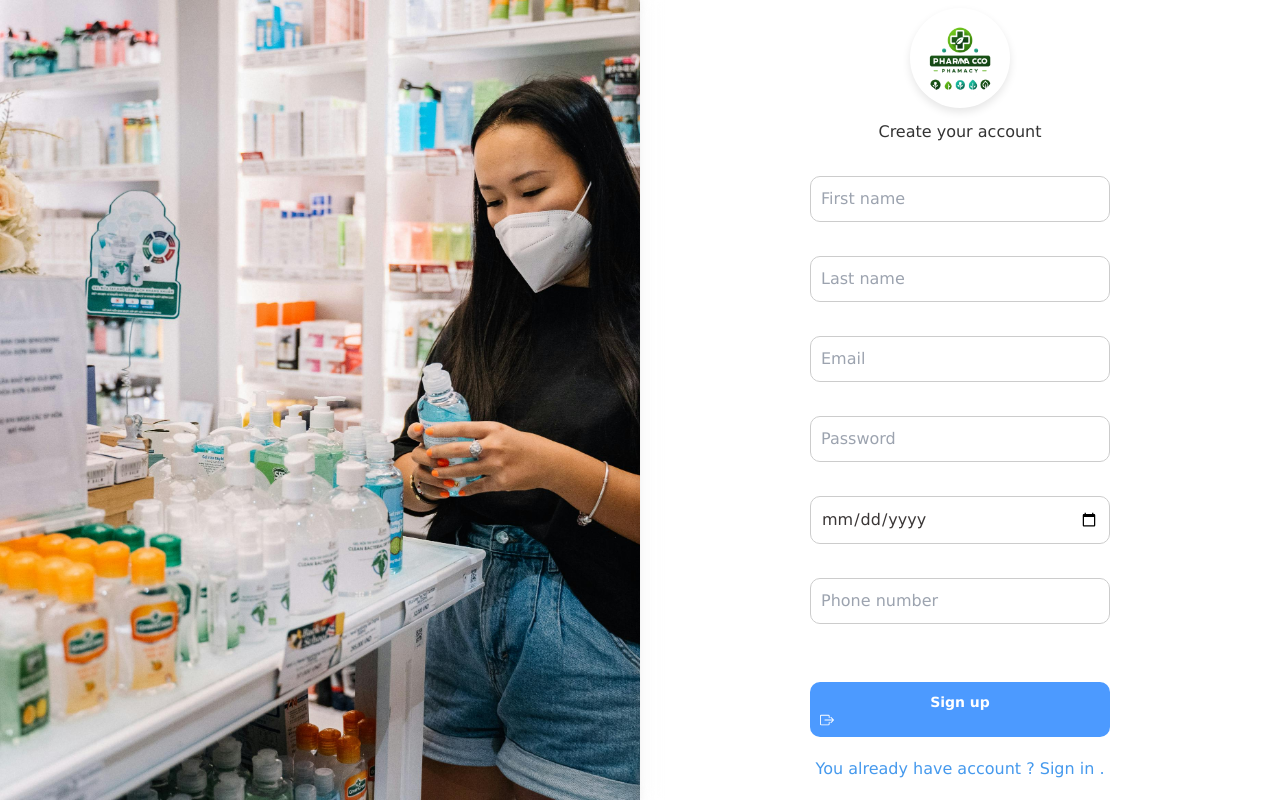
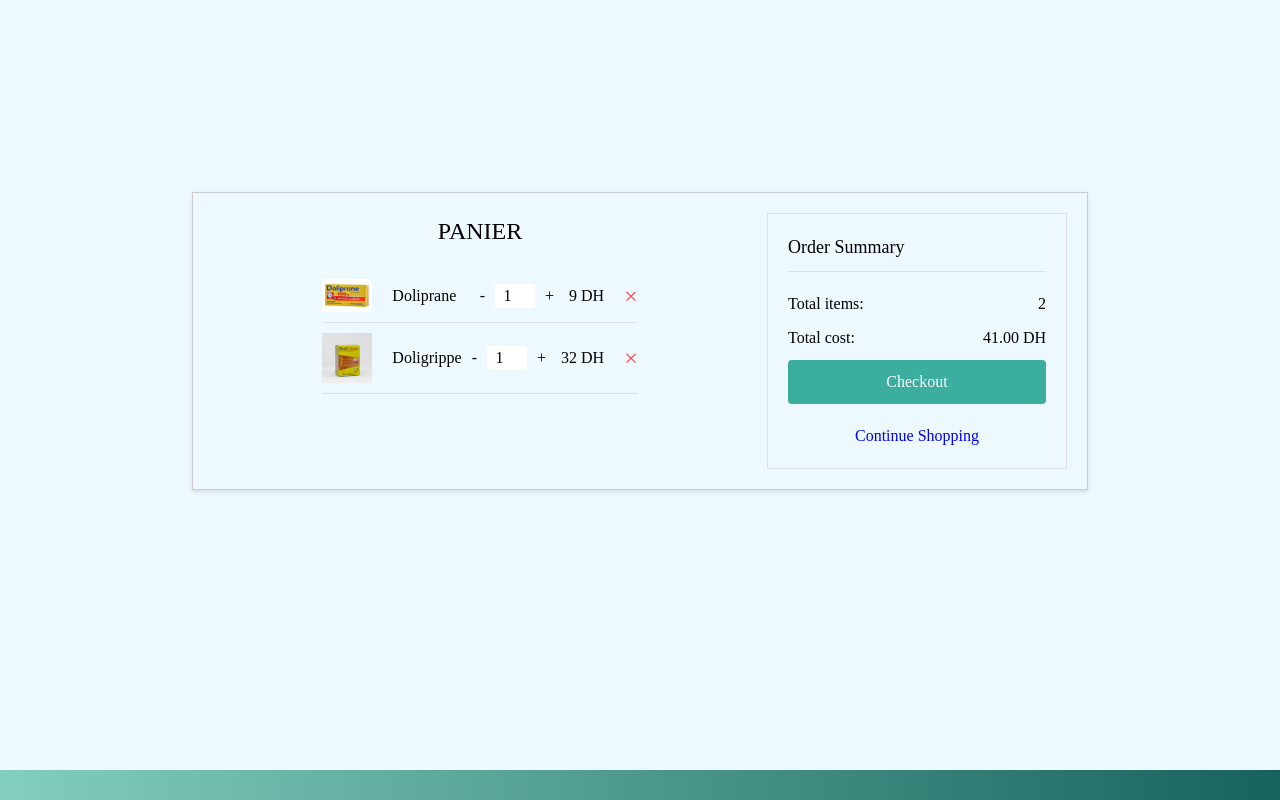
Before and after one commit to Artistefx/Pharmaco, a React (Create React App) app: page / in a window 1280 px wide. Built offline with nearby package versions, Linux system fonts and the light colour scheme; the HTML template or start-up script is replaced by a standard one.

Commit message:
panier design

```diff
--- a/package.json
+++ b/package.json
@@ -3,6 +3,9 @@
   "version": "0.1.0",
   "private": true,
   "dependencies": {
+    "@fortawesome/fontawesome-svg-core": "^6.5.2",
+    "@fortawesome/free-solid-svg-icons": "^6.5.2",
+    "@fortawesome/react-fontawesome": "^0.2.0",
     "@headlessui/react": "^1.7.19",
     "@heroicons/react": "^2.1.3",
     "@testing-library/jest-dom": "^5.17.0",
--- a/src/App.js
+++ b/src/App.js
@@ -13,7 +13,7 @@
 function App() {
   return (
     <div className="App">
-      <SignUp/>
+      <Panier/>
     </div>
   );
 }
--- a/src/Components/Panier/Cart.css
+++ b/src/Components/Panier/Cart.css
@@ -1,49 +1,38 @@
-/* Cart.css */
 .cart-container {
-    font-family: 'Arial', sans-serif;
-    max-width: 600px;
-    margin: 20px auto;
-    padding: 20px;
-    border: 1px solid #e1e1e1;
+  flex-grow: 1; /* Takes up all available space minus what the summary requires */
+  display: flex;
+  flex-direction: column; /* Stacks items vertically */
+  align-items: center; /* Centers items horizontally */
 }
-
-  .cart-title {
-    font-size: 24px;
-    margin-bottom: 20px;
-    padding-bottom: 10px;
-    border-bottom: 2px solid #333;
-  }
-
 .cart-item {
   display: flex;
   align-items: center;
-    margin-bottom: 20px;
+  justify-content: space-between;
+  border-bottom: 1px solid #e1e1e1;
+  padding: 10px 0;
 }
 
 .cart-item-image {
-    width: 80px; /* Adjust size as needed */
+  width: 50px; /* Smaller to be less prominent */
   height: auto;
   margin-right: 20px;
 }
 
 .cart-item-details {
   flex: 1;
+  display: flex;
+  justify-content: space-between;
+  align-items: center;
 }
 
 .cart-item-title {
-    font-size: 18px;
-    font-weight: bold;
-    margin-bottom: 5px;
+  font-size: 16px;
+  margin-right: 10px; /* space between title and actions */
 }
 
-  .cart-item-description {
-    margin-bottom: 10px;
-  }
-
-  .cart-item-price {
-    font-size: 16px;
-    font-weight: bold;
-    margin-bottom: 10px;
+.cart-item-actions {
+  display: flex;
+  align-items: center;
 }
 
 .cart-item-quantity-selector {
@@ -52,72 +41,105 @@
 }
 
 .quantity-btn {
-    border: 1px solid #cccccc;
-    background-color: #f7f7f7;
-    padding: 5px 10px;
-    margin: 0 5px;
+  border: none;
+  background-color: transparent;
   cursor: pointer;
+  font-size: 16px;
 }
 
 .quantity-input {
-    width: 50px;
+  width: 40px;
   text-align: center;
-    padding: 5px;
-    border: 1px solid #cccccc;
-    margin: 0 5px;
+  margin: 0 10px;
 }
 
-  .cart-summary {
-    text-align: right;
-  }
-
-  .cart-summary-info {
-    margin-top: 20px;
-    padding-top: 10px;
-    border-top: 1px solid #e1e1e1;
-  }
-
-  .summary-items {
-    font-size: 16px;
-    margin-bottom: 5px;
-  }
-
-  .summary-total {
-    font-size: 18px;
-    font-weight: bold;
+.cart-item-price {
+  margin-right: 20px; /* Space before remove button */
+  margin-right: 20px;
+  padding-left: 15px;
 }
 
 .cart-item-remove {
   background-color: transparent;
   border: none;
   cursor: pointer;
-    margin-left: 20px;
-    color: #ff0000;
-    font-size: 20px;
+  color: #ff4444;
+  font-size: 24px;
+  line-height: 1;
+}
+
+/* Styles for order summary */
+.order-summary {
+  width: 300px;
+  padding: 20px;
+  border: 1px solid #e1e1e1;
+}
+
+.order-summary h3 {
+  font-size: 18px;
+  border-bottom: 1px solid #e1e1e1;
+  padding-bottom: 10px;
+  margin-bottom: 20px;
+}
+
+.summary-item, .summary-total {
+  display: flex;
+  justify-content: space-between;
+  margin-bottom: 10px;
+}
+
+.checkout-button {
+  width: 100%;
+  padding: 10px;
+  background-color: #3baea0;
+  color: white;
+  border: none;
+  border-radius: 4px;
+  cursor: pointer;
+}
+
+.checkout-button:hover {
+  background-color: #45a049;
 }
 
 .continue-shopping-link {
   display: block;
+  text-align: center;
   margin-top: 20px;
   text-decoration: none;
   color: #0000ff;
-    font-size: 16px;
-  }
-  .checkout-button {
-    background-color: #4CAF50; /* Couleur de fond du bouton */
-    color: white; /* Couleur du texte */
-    padding: 10px 20px; /* Padding autour du texte */
-    border: none; /* Pas de bordure */
-    border-radius: 4px; /* Coins arrondis */
-    cursor: pointer; /* Change le curseur en main */
-    font-size: 16px; /* Taille du texte */
-    margin-top: 20px; /* Espace au-dessus du bouton */
-    text-align: center;
-    text-decoration: none;
-    display: inline-block; /* Permet au bouton de s'aligner correctement */
-    transition: background-color 0.3s; /* Animation du fond au survol */
 }
 
-  .checkout-button:hover {
-    background-color: #45a049; /* Changement de couleur au survol */
+.shopping-cart-container {
+  display: flex;
+  justify-content: center; /* Ensures that children (cart and summary) are centered */
+  align-items: start; /* Aligns children at the top */
+  max-width: 1200px; /* Adjust based on your total width requirements */
+  margin: 0 auto; /* Center the entire container on the page */
+  padding: 20px;
+  border: 1px solid #ccc; /* Adds a border around the entire container */
+  box-shadow: 0 2px 4px rgba(0,0,0,0.1); /* Optional shadow for depth */
+  padding-top: 20px;
+  margin-top: 15%;
+  margin-left: 15%;
+  margin-right: 15%;
 }
+
+.order-summary {
+  width: 300px; /* Fixed width for the summary */
+  padding: 20px;
+  border: 1px solid #e1e1e1; /* Consistent with other borders */
+  margin-left: 20px; /* Spacing between cart items and summary */
+}
+
+.cart {
+  flex-grow: 1;
+  margin-right: 20px;
+}
+
+.cart-title {
+  font-size: 24px; /* Ensures visibility */
+  text-align: center; /* Center the title text */
+  margin-top: 0;
+  margin-bottom: 20px; /* Space below the title */
+}
--- a/src/Components/Panier/Cart.jsx
+++ b/src/Components/Panier/Cart.jsx
@@ -9,9 +9,7 @@
   };
 
 
-  const calculateTotal = () => {
-    return items.reduce((acc, item) => acc + item.price * item.quantity, 0).toFixed(2);
-  };
+
 
   return (
     <div className="cart-container">
@@ -22,16 +20,7 @@
           />
         ))}
       </div>
-      <div className="cart-summary">
-        <div className="cart-summary-info">
-          <p className="summary-items">{items.length} article{items.length > 1 ? 's' : ''}</p>
-          <p className="summary-total">Total TTC: {calculateTotal()} Dhs</p>
-          <button className="checkout-button">Continuer au checkout</button>
 
-        </div>
-        <a href="#" className="continue-shopping-link">Continuer mes achats</a>
-
-      </div>
       {/* Other UI Elements as needed */}
     </div>
   );
@@ -39,7 +28,9 @@
 
 Cart.propTypes = {
   items: PropTypes.arrayOf(PropTypes.object).isRequired,
-  onItemsUpdate: PropTypes.func.isRequired
+  onItemsUpdate: PropTypes.func.isRequired,
+  onItemRemove: PropTypes.func.isRequired
+
 };
 
 export default Cart;
--- a/src/Components/Panier/CartItem.jsx
+++ b/src/Components/Panier/CartItem.jsx
@@ -2,22 +2,28 @@
 import React from 'react';
 import PropTypes from 'prop-types';
 
-const CartItem = ({ item, onUpdate }) => {
+const CartItem = ({ item, onUpdate, onRemove }) => {
   const handleQuantityChange = (newQuantity) => {
     onUpdate(item.id, newQuantity);
   };
+  const handleRemoveClick = () => {
+    onRemove(item.id);
+  };
+
 
   return (
     <div className="cart-item">
       <img src={item.imageSrc} alt={item.imageAlt} className="cart-item-image" />
       <div className="cart-item-details">
-        <h3 className="cart-item-title">{item.name}</h3>
-        <p className="cart-item-description">{item.Description}</p>
-        <p className="cart-item-price">{item.price} Dhs</p>
-        <div className="cart-item-quantity-selector">
-          <button className="quantity-btn decrease" onClick={() => handleQuantityChange(item.quantity - 1)} disabled={item.quantity <= 1}>-</button>
-          <input type="number" className="quantity-input" value={item.quantity} readOnly />
-          <button className="quantity-btn increase" onClick={() => handleQuantityChange(item.quantity + 1)}>+</button>
+        <h4 className="cart-item-title">{item.name}</h4>
+        <div className="cart-item-actions">
+          <div className="cart-item-quantity-selector">
+            <button className="quantity-btn decrease" onClick={() => handleQuantityChange(item.quantity - 1)} disabled={item.quantity <= 1}>-</button>
+            <input type="number" className="quantity-input" value={item.quantity} readOnly />
+            <button className="quantity-btn increase" onClick={() => handleQuantityChange(item.quantity + 1)}>+</button>
+          </div>
+          <p className="cart-item-price">{item.price} DH</p>
+          <button className="cart-item-remove" onClick={handleRemoveClick}>×</button>
         </div>
       </div>
     </div>
@@ -34,7 +40,9 @@
     imageSrc: PropTypes.string.isRequired,
     imageAlt: PropTypes.string.isRequired
   }).isRequired,
-  onUpdate: PropTypes.func.isRequired
+  onUpdate: PropTypes.func.isRequired,
+  onRemove: PropTypes.func.isRequired
+
 };
 
 export default CartItem;
--- /dev/null
+++ b/src/Components/Panier/OrderSummary.jsx
@@ -0,0 +1,25 @@
+// OrderSummary.jsx
+import React from 'react';
+
+const OrderSummary = ({ items }) => {
+  const calculateTotal = () => items.reduce((acc, item) => acc + item.price * item.quantity, 0).toFixed(2);
+
+  const calculateQuantity = () => items.reduce((acc,item) =>  acc + item.quantity , 0);
+  return (
+    <div className="order-summary">
+      <h3>Order Summary</h3>
+      <div className="summary-item">
+        <span>Total items:</span>
+        <span>{calculateQuantity()}</span>
+      </div>
+      <div className="summary-total">
+        <span>Total cost:</span>
+        <span>{calculateTotal()} DH</span>
+      </div>
+      <button className="checkout-button" href="#">Checkout</button>
+      <a href="#" className="continue-shopping-link">Continue Shopping</a>
+    </div>
+  );
+};
+
+export default OrderSummary;
--- a/src/Components/Panier/Panier.jsx
+++ b/src/Components/Panier/Panier.jsx
@@ -3,6 +3,8 @@
 import image1 from './PanierAssets/Medicament1.jpg';
 import image2 from './PanierAssets/Medicament2.jpg'
 import Cart from './Cart.jsx';
+import OrderSummary from './OrderSummary.jsx'
+import footer from '../Footer/footer.jsx'
 
 const products = [
   {
@@ -48,10 +50,11 @@
     };
 
     return (
-        <div className="app">
-          <Cart items={items} onItemsUpdate={updateItems} onItemRemove={handleRemoveItem}
-          />
-        </div>
+      <div className="shopping-cart-container">
+      <Cart items={items} onItemsUpdate={updateItems} onItemRemove={handleRemoveItem} />
+      <OrderSummary items={items} />
+      <footer/>
+    </div>
       );
     };
 
```
Also changed, not shown: 1 other file (tests, documents, lock files or other folders). Lines whose indentation alone changed are shown as unchanged.
